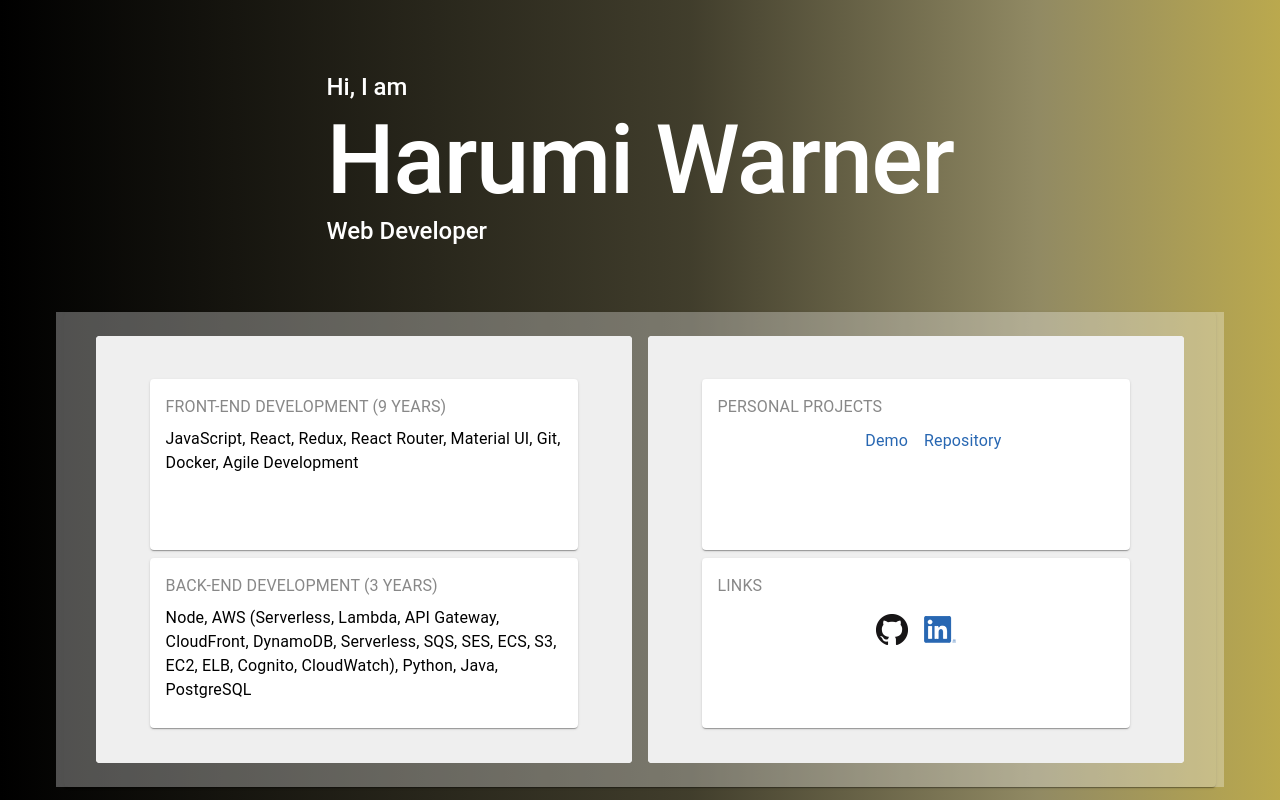
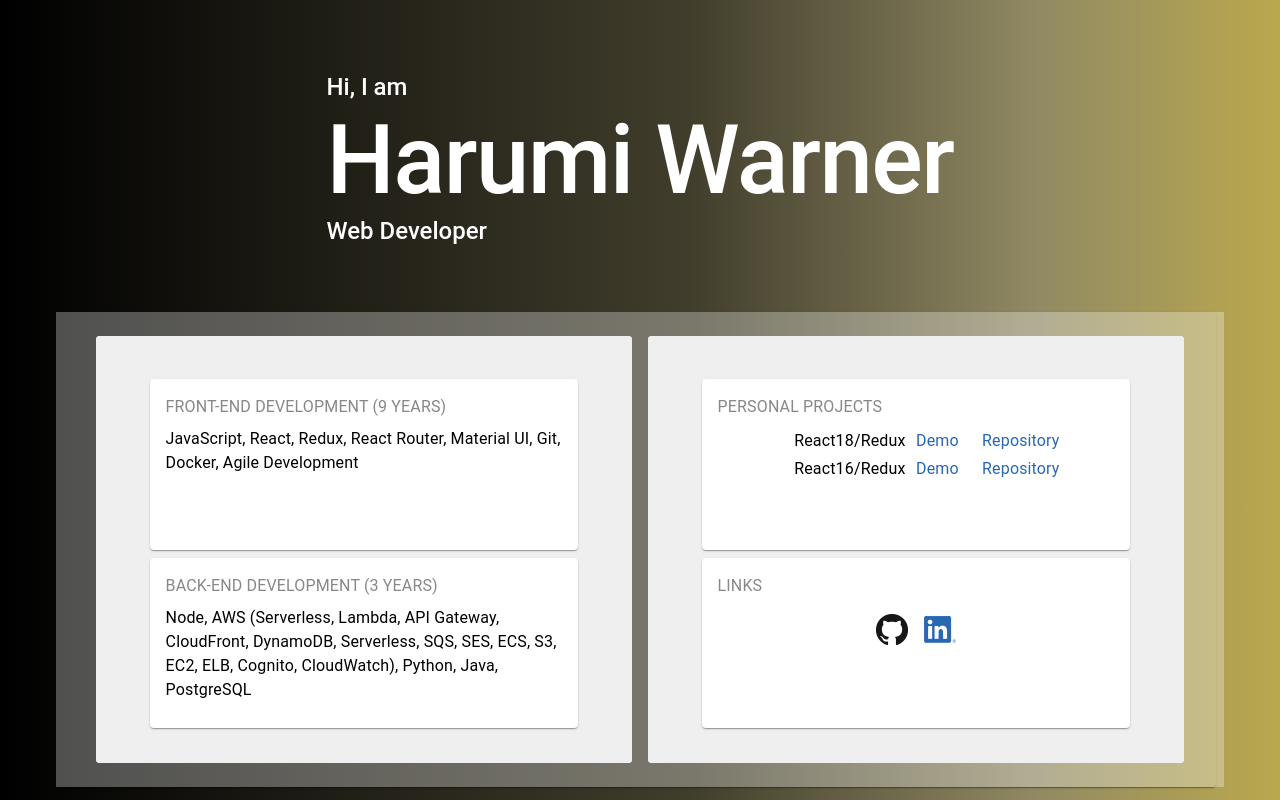
Before and after one commit to Rumi-W/portfolio-v2, a React (Create React App) app: page / in a window 1280 px wide. Built offline with nearby package versions, Linux system fonts and the light colour scheme.

Commit message:
Update contents and styles.

```diff
--- a/src/component/CustomLink.js
+++ b/src/component/CustomLink.js
@@ -22,33 +22,9 @@ const useStyles = makeStyles((theme) => ({
         margin: 0,
         color: '#2867b2'
     },
-    repoLinks: {
-        display: 'flex',
-        width: '100%',
-        justifyContent: 'center',
+    project: {
         [theme.breakpoints.only('sm')]: {
-            width: '100%'
-        }
-    },
-    projectWrapLeft: {
-        width: '100%',
-        display: 'flex',
-        flexDirection: 'row',
-        justifyContent: 'flex-end',
-        paddingRight: theme.spacing(1),
-        [theme.breakpoints.only('sm')]: {
-            justifyContent: 'center',
-            paddingRight: 0
-        }
-    },
-    projectWrapRight: {
-        display: 'flex',
-        flexDirection: 'row',
-        justifyContent: 'flex-start',
-        paddingLeft: theme.spacing(1),
-        [theme.breakpoints.only('sm')]: {
-            justifyContent: 'center',
-            paddingLeft: 0
+            paddingBottom: theme.spacing(1)
         }
     }
 }))
@@ -57,7 +33,7 @@ const CustomLink = ({ linkInfo, type }) => {
     const classes = useStyles()
 
     return (
-        <div style={{ width: 'auto' }}>
+        <div>
             {type === 'link' ? (
                 <Tooltip title={linkInfo.alt}>
                     <Link href={linkInfo.url} target="_blank" alt={linkInfo.alt} rel="noreferrer">
@@ -71,8 +47,13 @@ const CustomLink = ({ linkInfo, type }) => {
                     </Link>
                 </Tooltip>
             ) : (
-                <Grid className={classes.repoLinks} container>
-                    <Grid item xs={6} sm={12} md={6} className={classes.projectWrapLeft}>
+                <Grid direction="row" justifyContent="center" alignItems="center" className={classes.project} container>
+                    <Grid item xs={4} sm={12} md={5} lg={4}>
+                        <Typography variant="subtitle1" component="div" align="center">
+                            {linkInfo.title}
+                        </Typography>
+                    </Grid>
+                    <Grid item xs={2} sm={3} md={2}>
                         <Tooltip title={linkInfo.proj}>
                             <Link href={linkInfo.projUrl} target="_blank" alt={linkInfo.proj} rel="noreferrer">
                                 <Typography variant="subtitle1" component="div" className={classes.repoLink}>
@@ -81,7 +62,7 @@ const CustomLink = ({ linkInfo, type }) => {
                             </Link>
                         </Tooltip>
                     </Grid>
-                    <Grid item xs={6} sm={12} md={6} className={classes.projectWrapRight}>
+                    <Grid item xs={3} sm={3} md={2}>
                         <Tooltip title={linkInfo.repo}>
                             <Link href={linkInfo.repoUrl} target="_blank" alt={linkInfo.repo} rel="noreferrer">
                                 <Typography variant="subtitle1" component="div" className={classes.repoLink}>
--- a/src/component/cardContentsConfig.js
+++ b/src/component/cardContentsConfig.js
@@ -38,19 +38,21 @@ export const contents = [
                 title: 'Personal projects',
                 content: '',
                 linksRepo: [
-                    // {
-                    //     id: 'repo-1',
-                    //     proj: 'Demo 1',
-                    //     projUrl: 'https://rumi-w.github.io/build-a-burger/',
-                    //     repo: 'Repository',
-                    //     repoUrl: 'https://github.com/Rumi-W/build-a-burger'
-                    // },
                     {
                         id: 'repo-2',
+                        title: 'React18/Redux',
                         proj: 'Demo',
-                        projUrl: 'https://rumi-w.github.io/list-albums/',
+                        projUrl: 'https://rumi-w.github.io/albums/',
                         repo: 'Repository',
-                        repoUrl: 'https://github.com/Rumi-W/list-albums'
+                        repoUrl: 'https://github.com/Rumi-W/albums'
+                    },
+                    {
+                        id: 'repo-1',
+                        title: 'React16/Redux',
+                        proj: 'Demo',
+                        projUrl: 'https://rumi-w.github.io/build-a-burger/',
+                        repo: 'Repository',
+                        repoUrl: 'https://github.com/Rumi-W/build-a-burger'
                     }
                 ],
                 links: []
```
